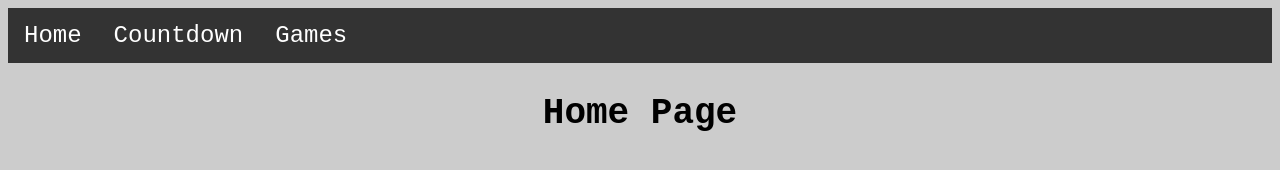
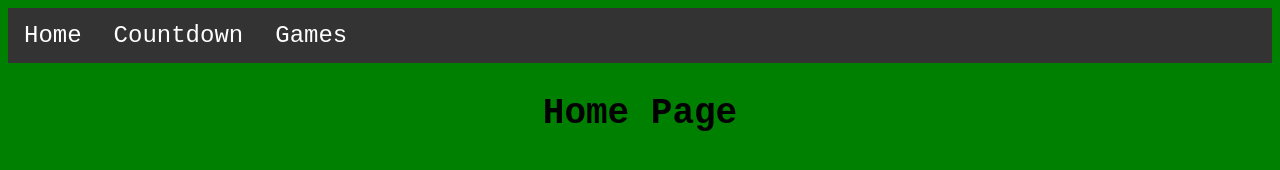
Before and after one commit to grace-gibbons/grace-gibbons.github.io-old, a plain HTML site: page index.html in a window 1280 px wide. Drawn offline with Linux system fonts and the light colour scheme.

Commit message:
Update index.html

```diff
--- a/index.html
+++ b/index.html
@@ -3,7 +3,7 @@
 <head>
     <!--Includes the CSS for style-->
     <link rel="stylesheet" href="style.css">
-    <link rel="stylesheet" href="cssHome.css">
+    <link rel="stylesheet" href="home.css">
 </head>
 
 <body>
```
